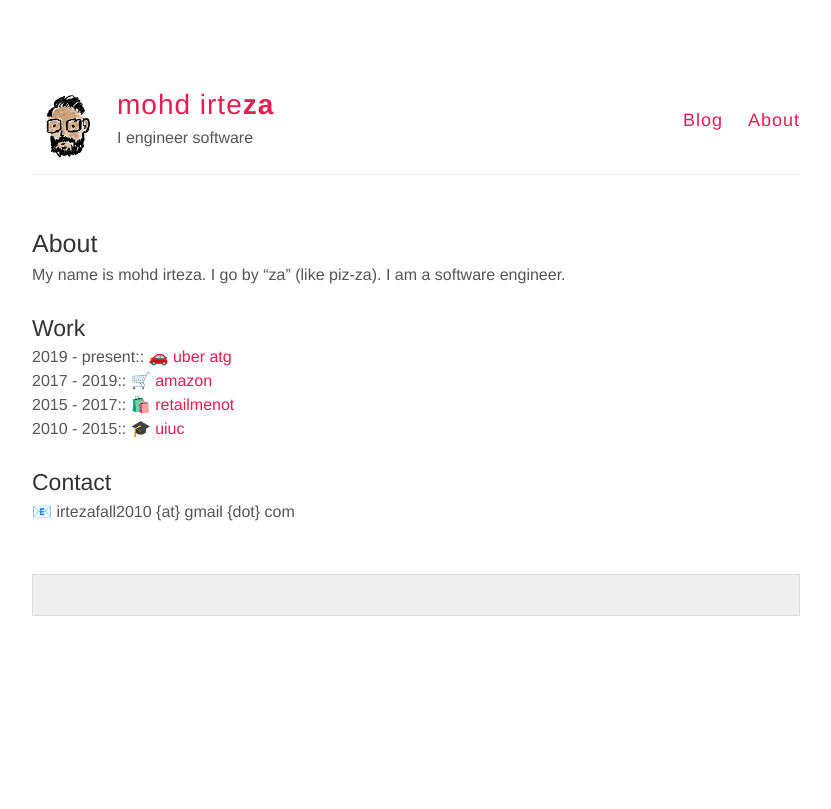
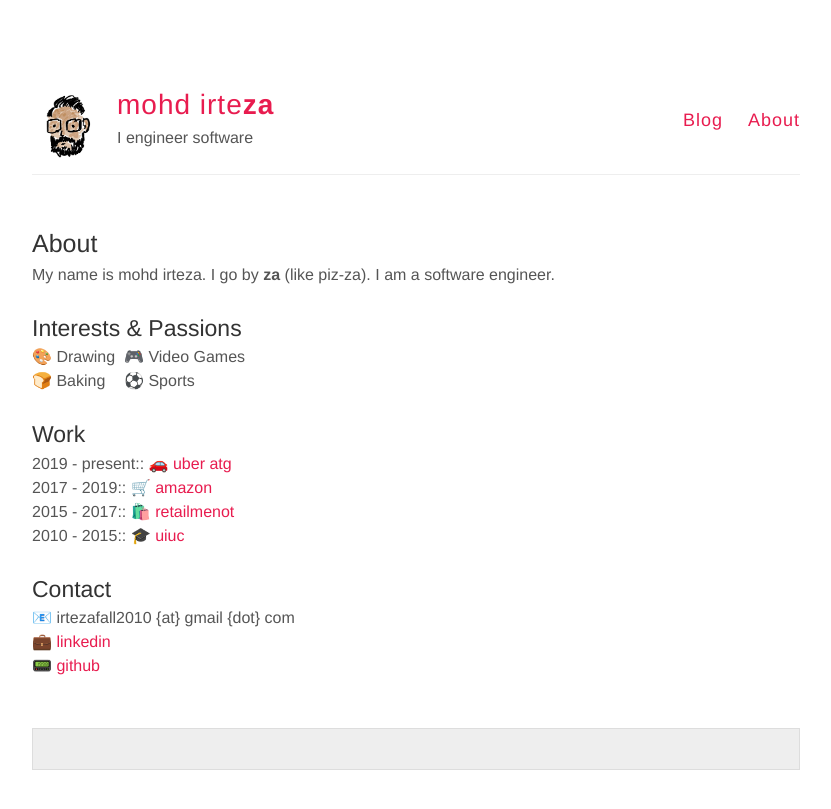
Before and after one commit to maybeiambatman/maybeiambatman.github.io, a Jekyll site: the page built from about.md, in a window 1280 px wide. Shown: the top 809 px of the page, without its empty margins (224-1055 px from the left). Built offline with Jekyll 4.4.1, drawn with Linux system fonts in a browser that asks for light colours; Markdown is read by kramdown in place of the engine named in the settings.

Commit message:
Add new blog post. Update about page.

```diff
--- a/about.md
+++ b/about.md
@@ -4,7 +4,22 @@ title: About
 permalink: /about/
 ---
 
-My name is mohd irteza. I go by "za" (like piz-za). I am a software engineer.<br/><br/>
+My name is mohd irteza. I go by <b>za</b> (like piz-za). I am a software engineer.<br/><br/>
+
+## Interests & Passions
+<table>
+<tr>
+    <td> 🎨 Drawing &nbsp;</td>
+    <td> </td>
+    <td> 🎮 Video Games </td>
+</tr>
+<tr>
+    <td> 🍞 Baking &nbsp;</td>
+    <td> </td>
+    <td> ⚽ Sports </td>
+</tr>
+</table><br>
+
 
 ## Work
 2019 - present:: 🚗 [uber atg](https://www.uber.com/us/en/atg/)<br/>
@@ -14,4 +29,6 @@ My name is mohd irteza. I go by "za" (like piz-za). I am a software engineer.<br
 
 ## Contact
 
-📧 irtezafall2010 {at} gmail {dot} com
+📧 irtezafall2010 {at} gmail {dot} com <br/>
+💼 [linkedin](https://www.linkedin.com/in/mohdirteza/)<br/>
+📟 [github](https://github.com/maybeiambatman)
```
Also changed, not shown: _posts/2014-3-3-Hello-World.md (deleted, +0 -10 lines), _posts/2019-4-19-How-I-Used-My-Rejections-To-Land-A-Software-Engineering-Job.md (added, +38 -0 lines), 4 other files.
